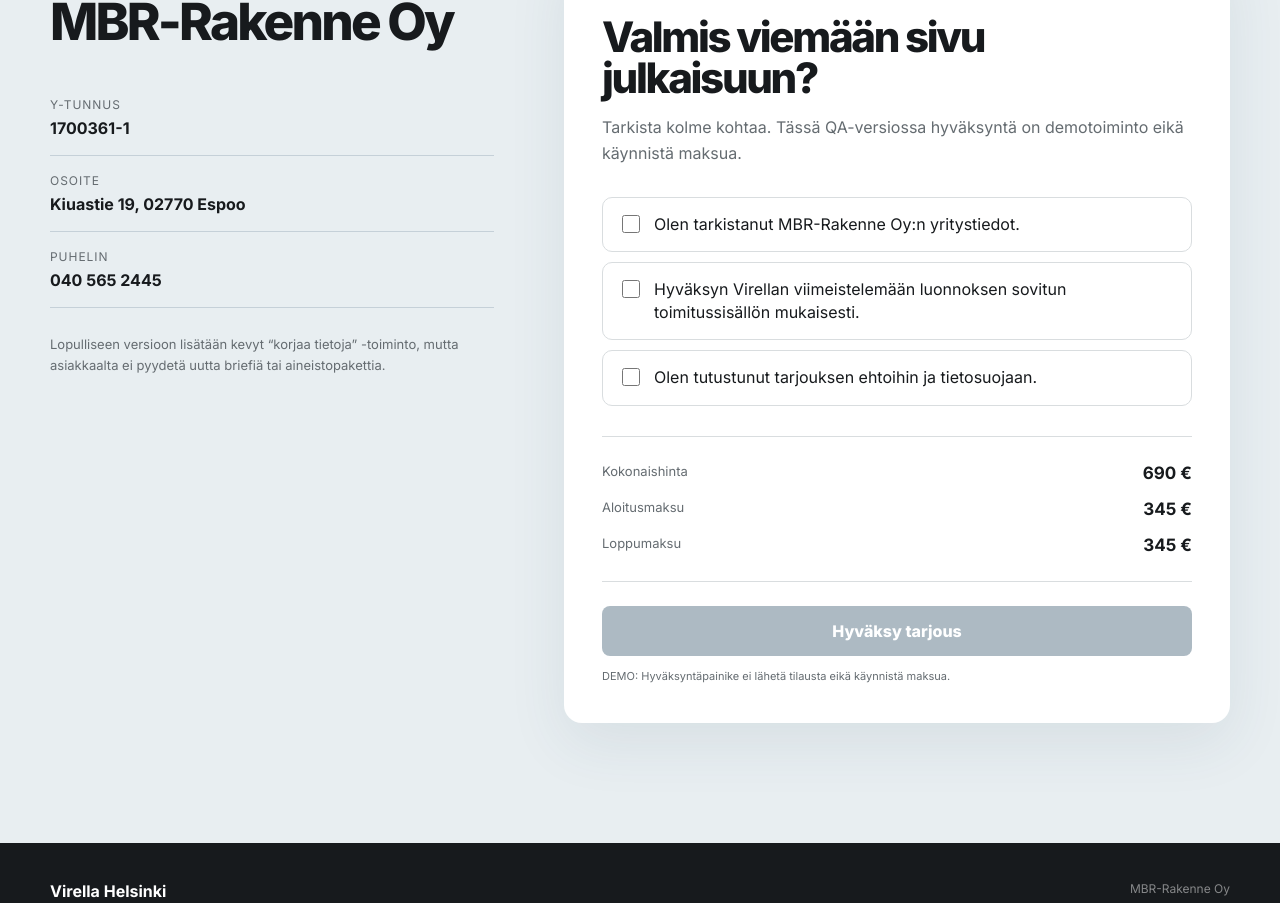
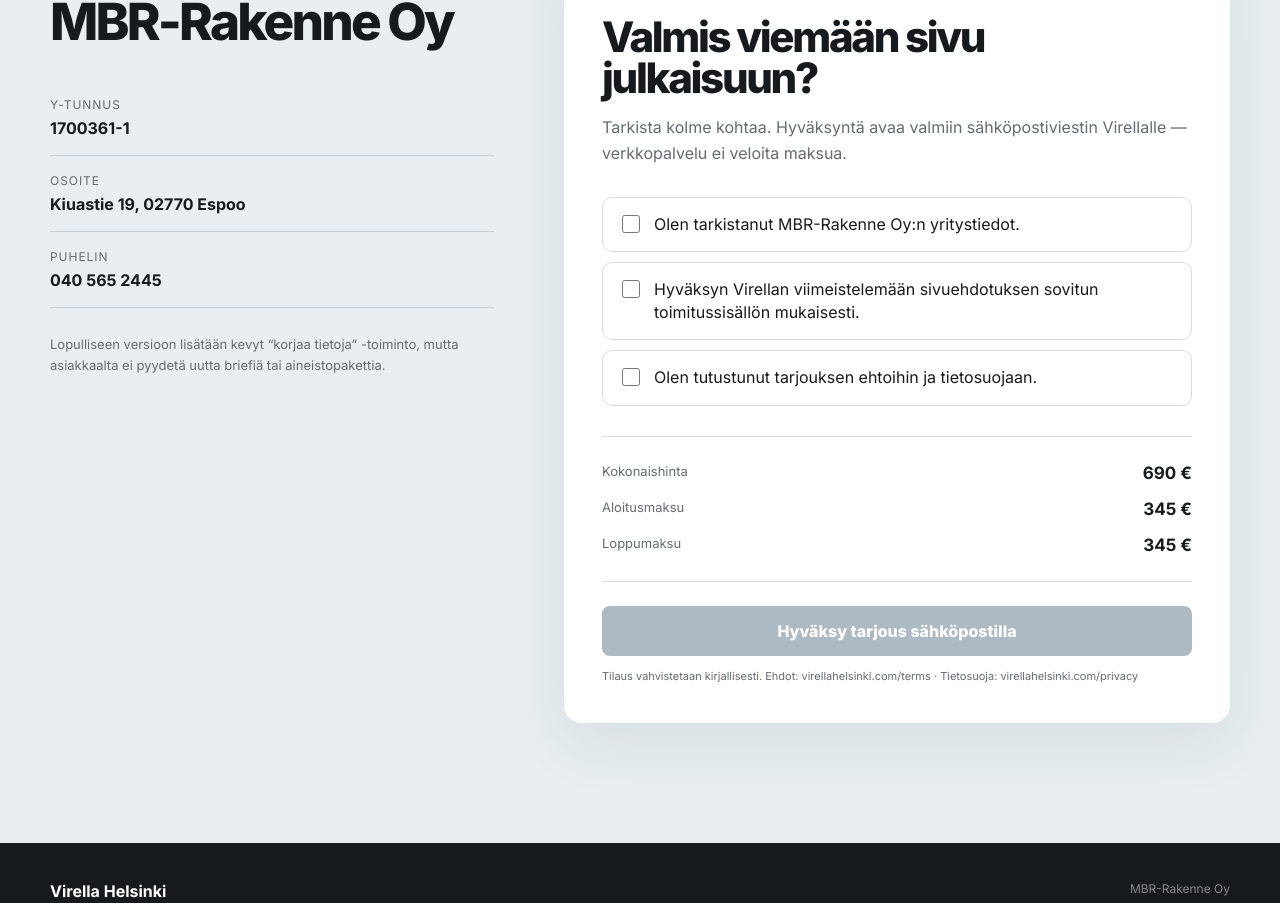
Before and after one commit to GhoulHouse-Dev/MBR-Rakenne, a Next.js app: page / in a window 1280 px wide. Shown: the part 6107-7010 px from the top of the page. Built offline with nearby package versions, Linux system fonts and the light colour scheme.

Commit message:
feat: make offer acceptance send-ready without online payment

```diff
--- a/src/components/AcceptanceCard.tsx
+++ b/src/components/AcceptanceCard.tsx
@@ -9,12 +9,7 @@
   finalPayment: number;
 };
 
-export function AcceptanceCard({
-  companyName,
-  total,
-  deposit,
-  finalPayment,
-}: AcceptanceCardProps) {
+export function AcceptanceCard({ companyName, total, deposit, finalPayment }: AcceptanceCardProps) {
   const [companyChecked, setCompanyChecked] = useState(false);
   const [deliveryChecked, setDeliveryChecked] = useState(false);
   const [termsChecked, setTermsChecked] = useState(false);
@@ -24,69 +19,51 @@
     [companyChecked, deliveryChecked, termsChecked],
   );
 
+  const acceptHref = `mailto:hello@virellahelsinki.com?subject=${encodeURIComponent(
+    `${companyName} – hyväksyn verkkosivutarjouksen`,
+  )}&body=${encodeURIComponent(
+    `Hei,\n\nHyväksyn ${companyName}:lle tehdyn 690 € verkkosivutarjouksen. Aloitusmaksu on 345 € ja loppumaksu 345 € julkaistun ja testatun toimituksen jälkeen.\n\nYstävällisin terveisin,`,
+  )}`;
+
   return (
     <div className="acceptance-card" id="hyvaksy-tarjous">
       <div className="eyebrow">HYVÄKSY TOTEUTUS</div>
       <h2>Valmis viemään sivu julkaisuun?</h2>
       <p className="muted">
-        Tarkista kolme kohtaa. Tässä QA-versiossa hyväksyntä on demotoiminto
-        eikä käynnistä maksua.
+        Tarkista kolme kohtaa. Hyväksyntä avaa valmiin sähköpostiviestin Virellalle — verkkopalvelu ei veloita maksua.
       </p>
 
       <div className="check-list">
         <label className="check-row">
-          <input
-            type="checkbox"
-            checked={companyChecked}
-            onChange={(event) => setCompanyChecked(event.target.checked)}
-          />
+          <input type="checkbox" checked={companyChecked} onChange={(event) => setCompanyChecked(event.target.checked)} />
           <span>Olen tarkistanut {companyName}:n yritystiedot.</span>
         </label>
         <label className="check-row">
-          <input
-            type="checkbox"
-            checked={deliveryChecked}
-            onChange={(event) => setDeliveryChecked(event.target.checked)}
-          />
-          <span>
-            Hyväksyn Virellan viimeistelemään luonnoksen sovitun toimitussisällön
-            mukaisesti.
-          </span>
+          <input type="checkbox" checked={deliveryChecked} onChange={(event) => setDeliveryChecked(event.target.checked)} />
+          <span>Hyväksyn Virellan viimeistelemään sivuehdotuksen sovitun toimitussisällön mukaisesti.</span>
         </label>
         <label className="check-row">
-          <input
-            type="checkbox"
-            checked={termsChecked}
-            onChange={(event) => setTermsChecked(event.target.checked)}
-          />
+          <input type="checkbox" checked={termsChecked} onChange={(event) => setTermsChecked(event.target.checked)} />
           <span>Olen tutustunut tarjouksen ehtoihin ja tietosuojaan.</span>
         </label>
       </div>
 
       <div className="payment-summary">
-        <div>
-          <span>Kokonaishinta</span>
-          <strong>{total} €</strong>
-        </div>
-        <div>
-          <span>Aloitusmaksu</span>
-          <strong>{deposit} €</strong>
-        </div>
-        <div>
-          <span>Loppumaksu</span>
-          <strong>{finalPayment} €</strong>
-        </div>
+        <div><span>Kokonaishinta</span><strong>{total} €</strong></div>
+        <div><span>Aloitusmaksu</span><strong>{deposit} €</strong></div>
+        <div><span>Loppumaksu</span><strong>{finalPayment} €</strong></div>
       </div>
 
-      <button
-        className="button button-primary button-wide"
-        type="button"
-        disabled={!ready}
-      >
-        Hyväksy tarjous
-      </button>
+      {ready ? (
+        <a className="button button-primary button-wide" href={acceptHref}>Hyväksy tarjous sähköpostilla</a>
+      ) : (
+        <button className="button button-primary button-wide" type="button" disabled>
+          Hyväksy tarjous sähköpostilla
+        </button>
+      )}
+
       <p className="microcopy">
-        DEMO: Hyväksyntäpainike ei lähetä tilausta eikä käynnistä maksua.
+        Tilaus vahvistetaan kirjallisesti. Ehdot: virellahelsinki.com/terms · Tietosuoja: virellahelsinki.com/privacy
       </p>
     </div>
   );
```
